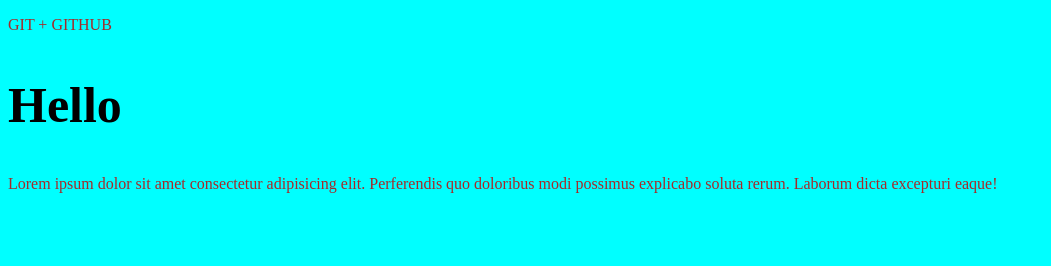
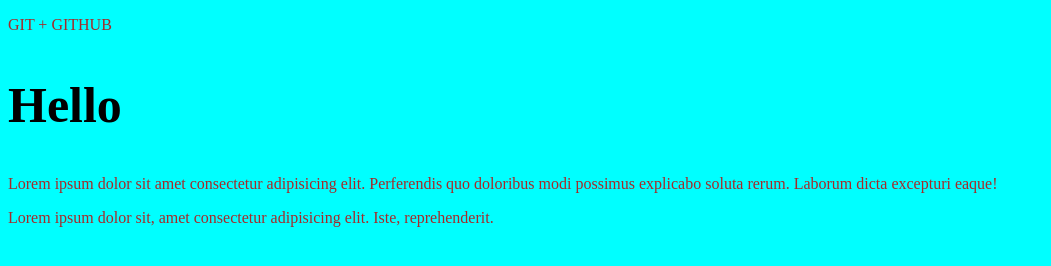
Before and after one commit to YanaAduevskaya/gittest, a plain HTML site: page index.html in a window 1280 px wide. Shown: the whole page, without its empty margins (0-1051 px from the left). Drawn offline with Linux system fonts and the light colour scheme.

Commit message:
Второе изменение

```diff
--- a/index.html
+++ b/index.html
@@ -11,5 +11,6 @@
     <P>GIT + GITHUB</P>
     <h2>Hello</h2>
     <p>Lorem ipsum dolor sit amet consectetur adipisicing elit. Perferendis quo doloribus modi possimus explicabo soluta rerum. Laborum dicta excepturi eaque!</p>
+    <p>Lorem ipsum dolor sit, amet consectetur adipisicing elit. Iste, reprehenderit.</p>
 </body>
 </html>
```
